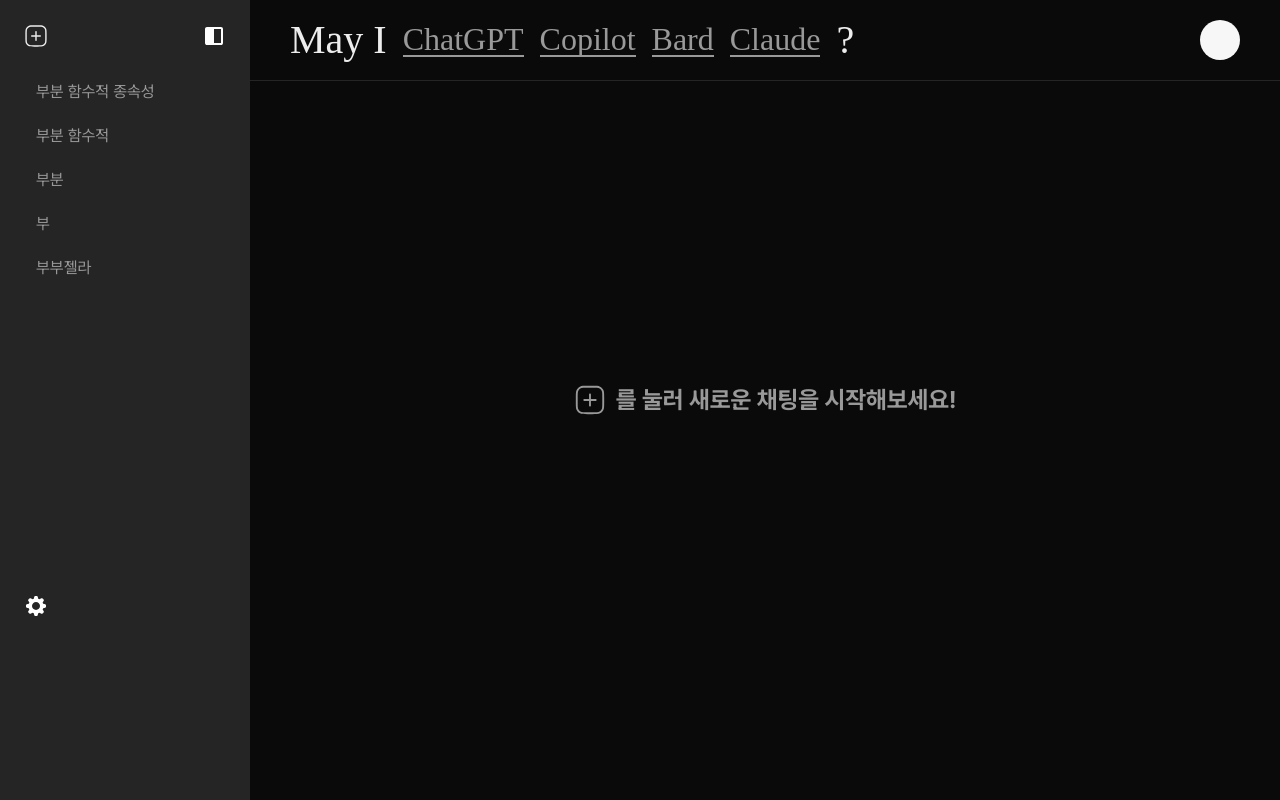
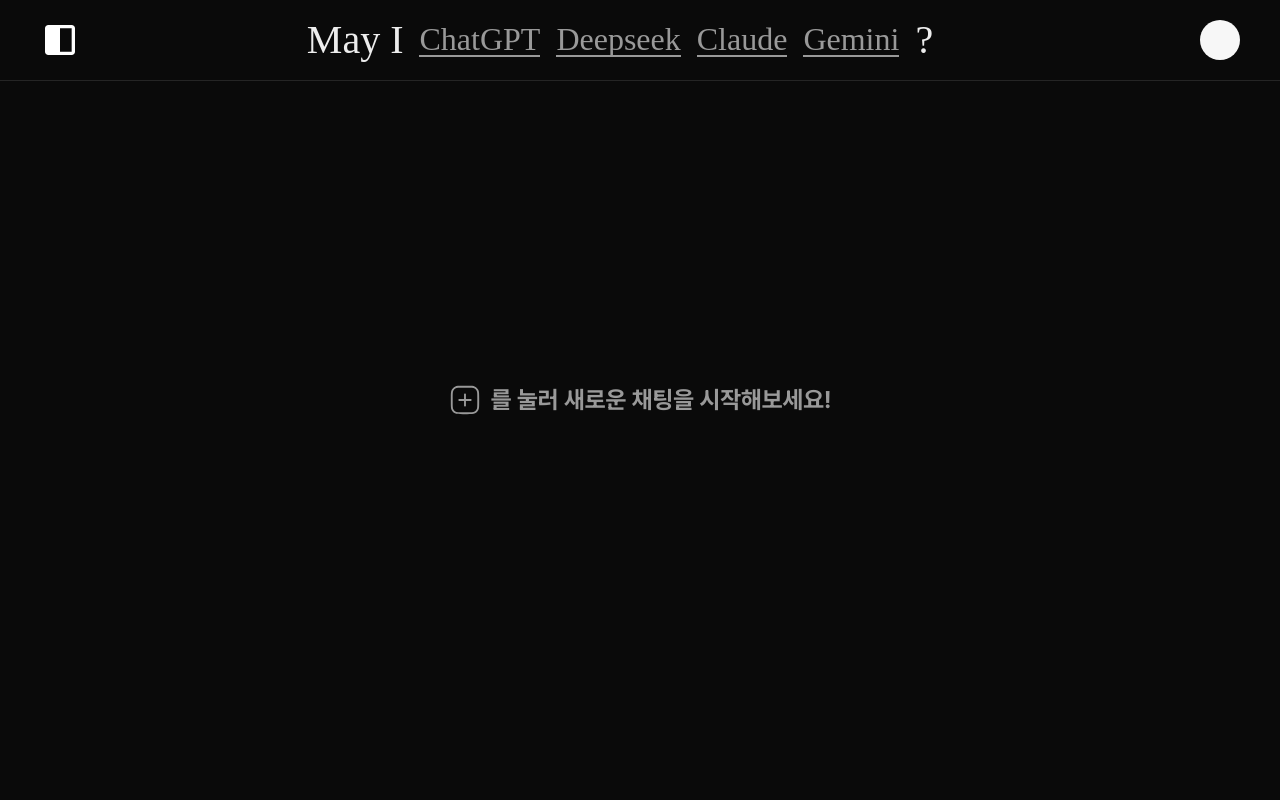
Before and after one commit to May-I-AI-Integrated-Platform/FE, a Next.js app: page /home in a window 1280 px wide. Built offline with nearby package versions, Linux system fonts and the light colour scheme; a web font is replaced by a local one.

Commit message:
💄 사이드바 및 헤더 수정

```diff
--- a/src/component/layout/Header.tsx
+++ b/src/component/layout/Header.tsx
@@ -2,7 +2,7 @@
 
 import { useState } from "react"
 import { SidebarIcon } from "../../../public/svgs";
-import useSidebarStore from "@/store/useSidebarStore";
+import useSidebarStorei from "@/store/useSidebarStore";
 import { AnimatePresence, motion } from 'framer-motion';
 
 const Header = () => {
@@ -10,15 +10,15 @@
   const {
     isSidebarOpen,
     setIsSidebarOpen,
-  } = useSidebarStore();
+  } = useSidebarStorei();
 
   const [isChatGptOn, setIsChatGptOn] = useState(false);
-  const [isCopilotOn, setIsCopilotOn] = useState(false);
-  const [isBardOn, setIsBardOn] = useState(false);
+  const [isDeepseekOn, setIsDeepseekOn] = useState(false);
   const [isClaudeOn, setIsClaudeOn] = useState(false);
+  const [isGeminiOn, setIsGeminiOn] = useState(false);
 
   return (
-    <div className={`w-full flex absolute justify-between items-center px-10 py-5 border-b border-solid border-gray-600 transition-all-300-out`}>
+    <div className={`w-full flex absolute justify-between items-center px-10 py-5 border-b border-solid border-gray-600 select-none transition-all-300-out`}>
 
       <div className={`w-[40px] lg:w-[0px]`}>
         <AnimatePresence>
@@ -44,28 +44,29 @@
         <div className={`flex gap-4 text-[32px] items-center`}>
           <p
             className={`
-              ${isChatGptOn ? `text-point border-point` : `text-gray-300 border-gray-300`}
+              ${isChatGptOn ? `text-point border-point` : `text-gray-300 border-gray-300 hover:text-gray-50 hover:border-gray-50`}
               border-b-2 border-solid  cursor-pointer transition-all-300-out`}
             onClick={() => setIsChatGptOn(!isChatGptOn)}>
             ChatGPT</p>
           <p
             className={`
-              ${isCopilotOn ? `text-point border-point` : `text-gray-300 border-gray-300`}
+              ${isDeepseekOn ? `text-point border-point` : `text-gray-300 border-gray-300 hover:text-gray-50 hover:border-gray-50`}
               border-b-2 border-solid cursor-pointer transition-all-300-out`}
-            onClick={() => setIsCopilotOn(!isCopilotOn)}>
-            Copilot</p>
+            onClick={() => setIsDeepseekOn(!isDeepseekOn)}>
+            Deepseek</p>
           <p
             className={`
-              ${isBardOn ? `text-point border-point` : `text-gray-300 border-gray-300`}
-              border-b-2 border-solid cursor-pointer transition-all-300-out`}
-            onClick={() => setIsBardOn(!isBardOn)}>
-            Bard</p>
-          <p
-            className={`
-              ${isClaudeOn ? `text-point border-point` : `text-gray-300 border-gray-300`}
+              ${isClaudeOn ? `text-point border-point` : `text-gray-300 border-gray-300 hover:text-gray-50 hover:border-gray-50`}
               border-b-2 border-solid cursor-pointer transition-all-300-out`}
             onClick={() => setIsClaudeOn(!isClaudeOn)}>
             Claude</p>
+          <p
+            className={`
+              ${isGeminiOn ? `text-point border-point` : `text-gray-300 border-gray-300 hover:text-gray-50 hover:border-gray-50`}
+              border-b-2 border-solid cursor-pointer transition-all-300-out`}
+            onClick={() => setIsGeminiOn(!isGeminiOn)}>
+            Gemini</p>
+
         </div>
         <p>?</p>
       </div>
--- a/src/component/layout/Sidebar.tsx
+++ b/src/component/layout/Sidebar.tsx
@@ -33,11 +33,15 @@
     };
   }, [setIsAddChatOn]);
 
+  useEffect(() => {
+    setIsSidebarOpen(JSON.parse(localStorage.getItem("isSidebarOpen") || "false"))
+  }, [])
+
   return (
     <div
       className={`
         ${isSidebarOpen ? `left-0` : `left-[-250px]`}
-        absolute z-[500] w-[250px] h-screen flex flex-col gap-6 p-6 bg-gray-600 transition-all-600-out`}>
+        absolute z-[500] w-[250px] h-screen flex flex-col gap-6 p-6 bg-gray-600 select-none transition-all-600-out`}>
       <div className={`flex justify-between`}>
         <AddChatIcon
           ref={chatOnRef}
--- a/src/component/sidebar/Chat.tsx
+++ b/src/component/sidebar/Chat.tsx
@@ -1,6 +1,6 @@
 'use client'
 
-import { useRouter } from "next/navigation";
+import { useParams, useRouter } from "next/navigation";
 
 interface ChatProps {
   title: string;
@@ -12,11 +12,14 @@
   id,
 }) => {
 
+  const { chatId } = useParams();
+
   const router = useRouter();
 
   return (
     <div
-      className={`w-full px-3 py-2 rounded-[8px] text-gray-300 cursor-pointer hover:text-gray-50 hover:bg-[rgba(255,255,255,0.05)] transition-all-300-out`}
+      className={`${Number(chatId) === id ? `text-gray-50 bg-[rgba(255,255,255,0.04)]` : `text-gray-300 hover:text-gray-50`}
+        w-full px-3 py-2 rounded-[8px] cursor-pointer hover:bg-[rgba(255,255,255,0.08)] transition-all-300-out`}
       onClick={() => router.push(`/${id}`)}>
       {title}
     </div>
```
Lines whose indentation alone changed are shown as unchanged.
